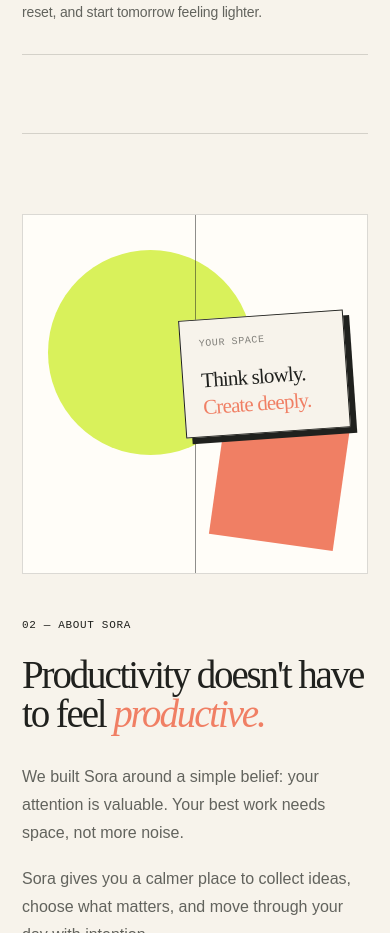
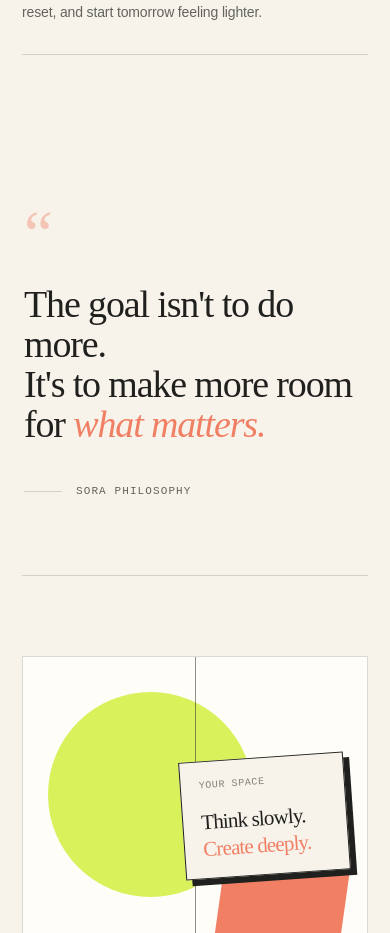
Before and after one commit to rumachoudhury/Sora-LandingPage, a Next.js app: page / in a window 390 px wide. Shown: the part 1760-2693 px from the top of the page. Built offline with nearby package versions, Linux system fonts and the light colour scheme.

Commit message:
Update Sora sections and add quote

```diff
--- a/app/globals.css
+++ b/app/globals.css
@@ -2211,3 +2211,91 @@
     padding: 25px 0 30px;
   } */
 }
+
+
+
+/* =========================
+   QUOTE
+========================= */
+
+.quote-section {
+  max-width: var(--container);
+  margin: 0 auto;
+  padding: 130px var(--side-padding);
+  display: flex;
+  align-items: flex-start;
+  gap: 50px;
+}
+
+.quote-mark {
+  font-family: var(--serif);
+  font-size: 100px;
+  line-height: 0.8;
+  color: var(--coral);
+}
+
+.quote-section blockquote {
+  max-width: 900px;
+  margin: 0;
+}
+
+.quote-section blockquote p {
+  margin: 0;
+  font-family: var(--serif);
+  font-size: clamp(38px, 5vw, 68px);
+  line-height: 1.05;
+  letter-spacing: -0.03em;
+}
+
+.quote-section blockquote em {
+  color: var(--coral);
+  font-style: italic;
+}
+
+.quote-section blockquote footer {
+  margin-top: 38px;
+  display: flex;
+  align-items: center;
+  gap: 14px;
+  font-family: var(--mono);
+  font-size: 11px;
+  letter-spacing: 0.1em;
+  text-transform: uppercase;
+  color: var(--muted);
+}
+
+.quote-line {
+  width: 38px;
+  height: 1px;
+  background: var(--line);
+}
+
+
+/* Quote responsive */
+
+@media (max-width: 900px) {
+  .quote-section {
+    padding: 90px 24px;
+    gap: 25px;
+  }
+
+  .quote-mark {
+    font-size: 70px;
+  }
+}
+
+@media (max-width: 600px) {
+  .quote-section {
+    padding: 75px 24px;
+    display: block;
+  }
+
+  .quote-mark {
+    margin-bottom: 25px;
+    font-size: 65px;
+  }
+
+  .quote-section blockquote p {
+    font-size: 38px;
+  }
+}
--- a/app/page.tsx
+++ b/app/page.tsx
@@ -117,7 +117,10 @@
 import Newsletter from "@/components/sora/Newsletter";
 import CTA from "@/components/sora/CTA";
 import Footer from "@/components/sora/Footer";
-import Hero from "@/components/sora/ Hero";
+import Hero from "@/components/sora/Hero";
+import Quote from "@/components/sora/Quote"
+
+
 
 export default function Home() {
   return (
@@ -125,13 +128,13 @@
       <Navbar />
 
       <main>
-        <Hero />
+        <Hero/>
 
         <Marquee />
 
         <HowItWorks />
 
-        {/* <Quote /> */}
+        <Quote/>
 
         <About />
 
--- /dev/null
+++ b/components/sora/Quote.tsx
@@ -0,0 +1,23 @@
+
+export default function Quote() {
+  return (
+    <section className="quote-section reveal">
+      <div className="quote-mark" aria-hidden="true">
+        “
+      </div>
+
+      <blockquote>
+        <p>
+          The goal isn&apos;t to do more.
+          <br />
+          It&apos;s to make more room for <em>what matters.</em>
+        </p>
+
+        <footer>
+          <span className="quote-line"></span>
+          <span>Sora philosophy</span>
+        </footer>
+      </blockquote>
+    </section>
+  );
+}
```
Also changed, not shown: components/sora/Hero.tsx (renamed from components/sora/ Hero.tsx).
